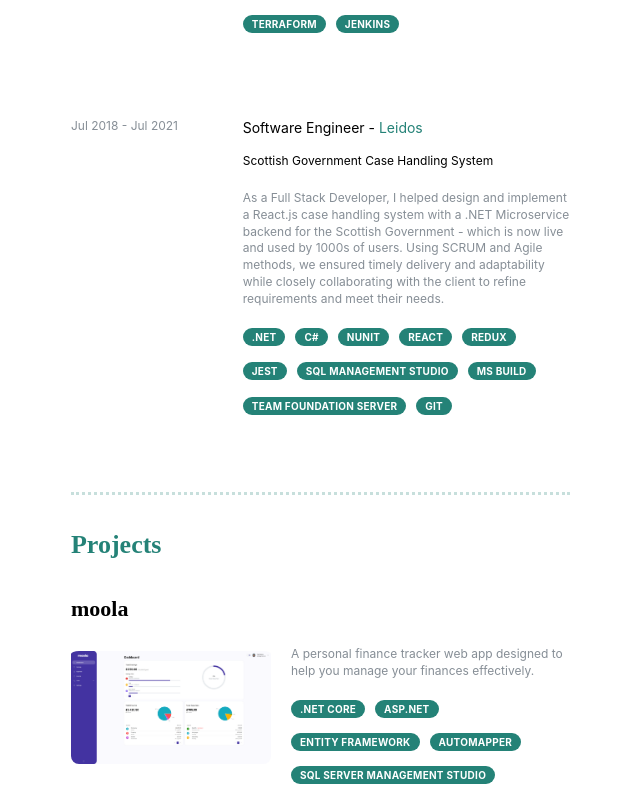
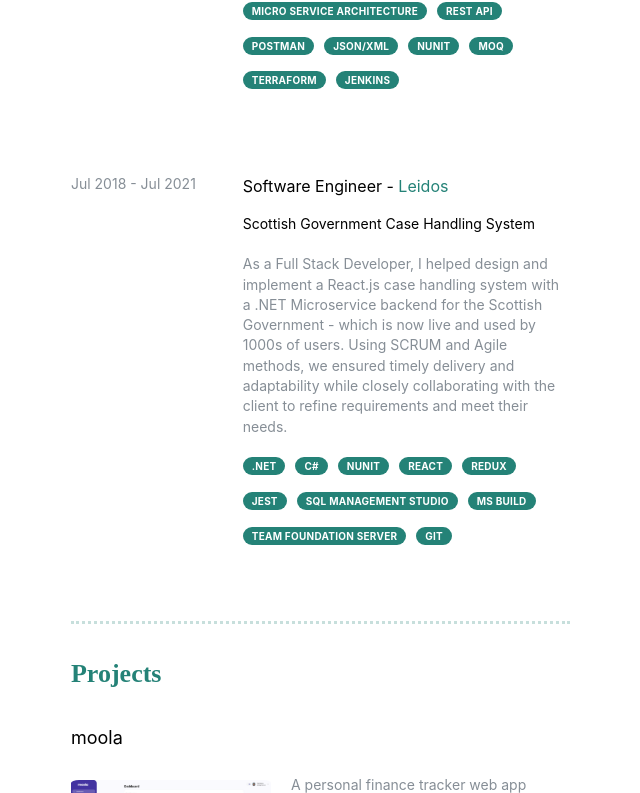
Before and after one commit to DylanMcCaw/portfolio-webpage, a React (Vite) app: page / in a window 1280 px wide. Shown: the part 1207-2000 px from the top of the page, without its empty margins (569-1209 px from the left). Built offline with nearby package versions, Linux system fonts and the light colour scheme; some icons are missing; the HTML template or start-up script is replaced by a standard one.

Commit message:
Fixed font sizes

```diff
--- a/src/components/Experience.jsx
+++ b/src/components/Experience.jsx
@@ -11,7 +11,7 @@ function Experience() {
           <Grid.Col span={4}>
             <Text
               color="dimmed"
-              size="xs"
+              size="sm"
               style={{
                 maxWidth: '100%',
                 wordBreak: 'break-word'
@@ -21,16 +21,16 @@ function Experience() {
             </Text>
           </Grid.Col>
           <Grid.Col span={8}>
-            <Text weight={700} size="sm">
+            <Text weight={700} size="md">
               {experience.title} - {' '}
               <Anchor href={experience.companyLink} target="_blank" style={{ color: '#248277' }}>
                 {experience.company}
               </Anchor>
             </Text>
-            <Text size="xs" style={{ marginTop: '15px'}}>
+            <Text size="sm" style={{ marginTop: '15px'}}>
               {experience.project}
             </Text>
-            <Text color="dimmed" size="xs" style={{ marginTop: '20px' }}>
+            <Text color="dimmed" size="sm" style={{ marginTop: '20px' }}>
               {experience.description}
             </Text>
             <Box style={{ marginTop: '20px' }}>
--- a/src/components/Projects.jsx
+++ b/src/components/Projects.jsx
@@ -19,7 +19,9 @@ function Projects() {
         {projects.map((project, index) => (
           <div key={index} style={{ display: 'flex', flexDirection: 'column', gap: '20px' }}>
             <div style={{ display: 'flex', alignItems: 'center', justifyContent: 'space-between' }}>
-              <Title order={3} style={{ fontFamily: 'Space Mono' }}>{project.title}</Title>
+            <Text weight={700} size="lg">
+                {project.title}
+            </Text>
               <ActionIcon
                 color="none"
                 variant="transparent"
@@ -40,7 +42,7 @@ function Projects() {
                 style={{ paddingTop:"5px", width: '200px', height: 'auto', borderRadius: '8px' }}
               />
               <div style={{ flex: 1 }}>
-                <Text size="xs" color="dimmed" style={{ marginBottom: '15px' }}>
+                <Text size="sm" color="dimmed" style={{ marginBottom: '15px' }}>
                   {project.description}
                 </Text>
                 <div>
```
